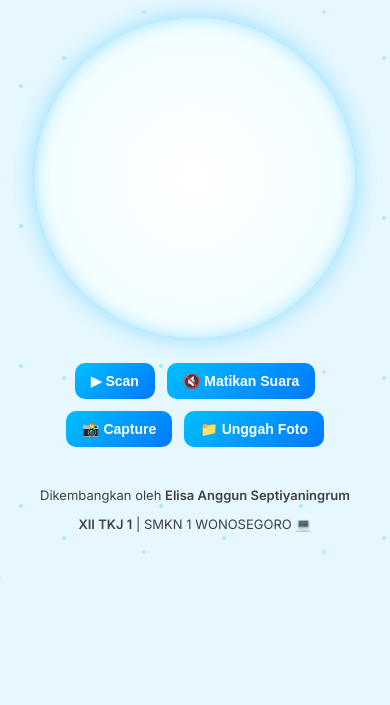
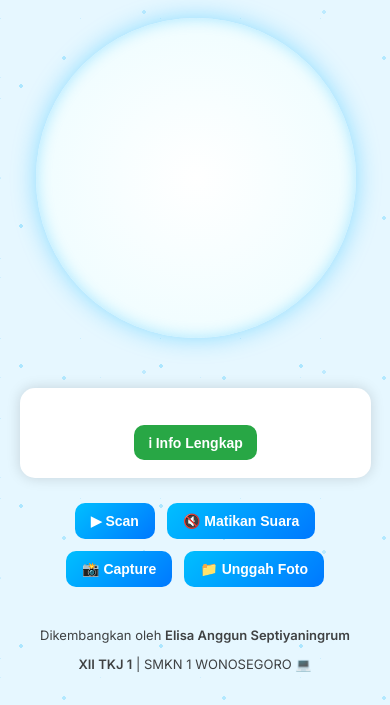
Before and after one commit to ELICAAA0/AI-Scanner, a plain HTML site: page index.html in a window 390 px wide. Shown: the part 222-927 px from the top of the page. Before the commit the page ends 844 px from the top, so only its background shows below. Drawn offline with nearby package versions, Linux system fonts and the light colour scheme.

Commit message:
Update style.css

```diff
--- a/style.css
+++ b/style.css
@@ -134,13 +134,25 @@ body.dark-mode #snapshotImage {
   border-radius: 15px;
   box-shadow: 0 0 14px rgba(0,0,0,0.15);
   text-align: left;
-  display: none;
+  display: block;
+}
+
+.hidden {
+  display: none !important;
 }
 
 body.dark-mode .info-container {
   background: #050b0f;
   color: #e0ffff;
   box-shadow: 0 0 18px rgba(0,255,255,0.4);
+}
+
+@media (max-width: 768px) {
+  .info-container {
+    margin-top: 20px;
+    width: 100%;
+    text-align: center;
+  }
 }
 
 /* =====================================================
```
